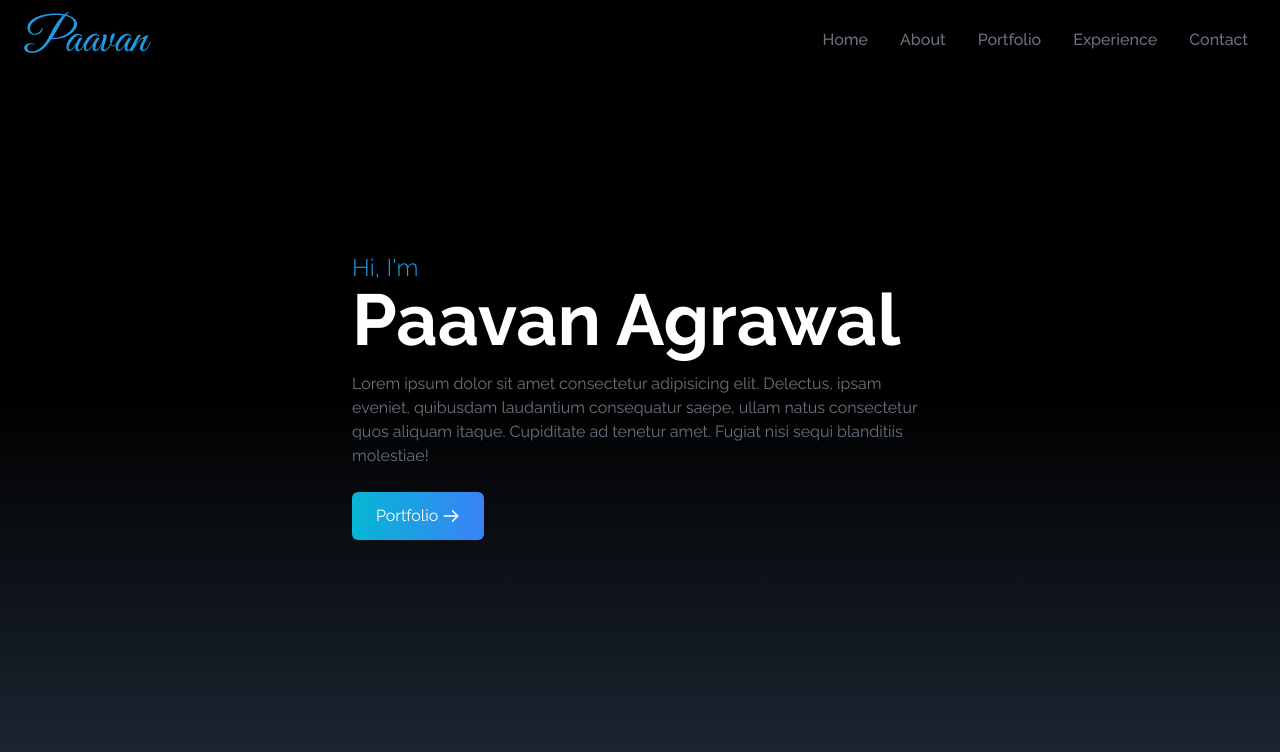
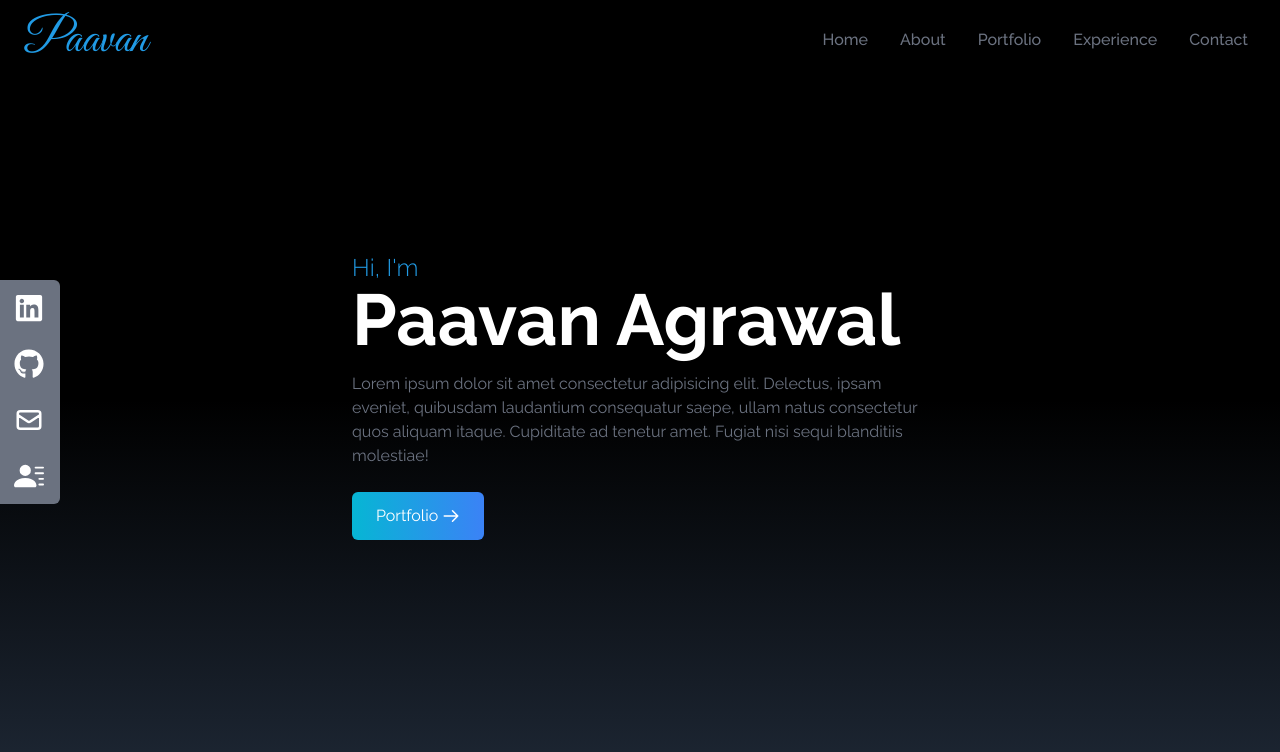
Before and after one commit to AgrPaavan/react-portfolio, a React (Create React App) app: page / in a window 1280 px wide. Shown: the top 752 px of the page. Built offline with nearby package versions, Linux system fonts and the light colour scheme.

Commit message:
Add social links

```diff
--- a/src/App.jsx
+++ b/src/App.jsx
@@ -7,6 +7,7 @@
     <div>
       <Navbar />
       <Home />
+      <Socials />
     </div>
   );
 }
--- a/src/components/Navbar.jsx
+++ b/src/components/Navbar.jsx
@@ -1,5 +1,8 @@
 import React, { useState } from "react";
 import { FaBars, FaTimes } from "react-icons/fa";
+import { FaGithub, FaLinkedin } from "react-icons/fa";
+import { HiOutlineMail } from "react-icons/hi";
+import { BsFillPersonLinesFill } from "react-icons/bs";
 
 const Navbar = () => {
   const [nav, setNav] = useState(false);
@@ -24,6 +27,45 @@
     {
       id: 5,
       link: "contact",
+    },
+  ];
+
+  const socialLinks = [
+    {
+      id: 1,
+      child: (
+        <>
+          <FaLinkedin size={50} />
+        </>
+      ),
+      href: "https://www.linkedin.com/",
+    },
+    {
+      id: 2,
+      child: (
+        <>
+          <FaGithub size={50} />
+        </>
+      ),
+      href: "https://www.github.com/agrpaavan",
+    },
+    {
+      id: 3,
+      child: (
+        <>
+          <HiOutlineMail size={50} />
+        </>
+      ),
+      href: "mailto:paavanagr@gmail.com",
+    },
+    {
+      id: 4,
+      child: (
+        <>
+          <BsFillPersonLinesFill size={50} />
+        </>
+      ),
+      href: "https://www.linkedin.com/",
     },
   ];
 
@@ -52,7 +94,8 @@
       </div>
 
       {nav && (
-        <ul className="flex flex-col justify-center items-center absolute top-0 left-0 w-full h-screen bg-gradient-to-b from-black to-gray-800 text-gray-500">
+        <div className="flex flex-col justify-center items-center absolute top-0 left-0 w-full h-screen bg-gradient-to-b from-black to-gray-800 text-gray-500">
+          <ul className="flex flex-col justify-center items-center">
             {links.map(({ id, link }) => (
               <li
                 key={id}
@@ -62,6 +105,16 @@
               </li>
             ))}
           </ul>
+          <ul className="flex flex-row justify-center items-center absolute w-full text-white bottom-0">
+            {socialLinks.map(({ id, child, href, style }) => (
+              <li key={id} className="py-8 px-4">
+                <a href={href} target="_blank" rel="noreferrer">
+                  {child}
+                </a>
+              </li>
+            ))}
+          </ul>
+        </div>
       )}
     </div>
   );
--- /dev/null
+++ b/src/components/Socials.jsx
@@ -0,0 +1,75 @@
+import React from "react";
+import { FaGithub, FaLinkedin } from "react-icons/fa";
+import { HiOutlineMail } from "react-icons/hi";
+import { BsFillPersonLinesFill } from "react-icons/bs";
+
+const Socials = () => {
+  const links = [
+    {
+      id: 1,
+      child: (
+        <>
+          LinkedIn <FaLinkedin size={30} />
+        </>
+      ),
+      href: "https://www.linkedin.com/",
+      style: "rounded-tr-md",
+    },
+    {
+      id: 2,
+      child: (
+        <>
+          Github <FaGithub size={30} />
+        </>
+      ),
+      href: "https://www.github.com/agrpaavan",
+    },
+    {
+      id: 3,
+      child: (
+        <>
+          Mail <HiOutlineMail size={30} />
+        </>
+      ),
+      href: "mailto:paavanagr@gmail.com",
+    },
+    {
+      id: 4,
+      child: (
+        <>
+          Resume <BsFillPersonLinesFill size={30} />
+        </>
+      ),
+      href: "https://www.linkedin.com/",
+      style: "rounded-br-md",
+    },
+  ];
+
+  return (
+    <div className="hidden md:flex flex-col top-[35%] left-0 fixed">
+      <ul>
+        {links.map(({ id, child, href, style }) => (
+          <li
+            key={id}
+            className={
+              "flex justify-between items-center w-40 h-14 px-4 bg-gray-500 ml-[-100px] hover:rounded-md hover:ml-[-10px] duration-300" +
+              " " +
+              style
+            }
+          >
+            <a
+              href={href}
+              className="flex justify-between items-center w-full text-white"
+              target="_blank"
+              rel="noreferrer"
+            >
+              {child}
+            </a>
+          </li>
+        ))}
+      </ul>
+    </div>
+  );
+};
+
+export default Socials;
```
Lines whose indentation alone changed are shown as unchanged.
